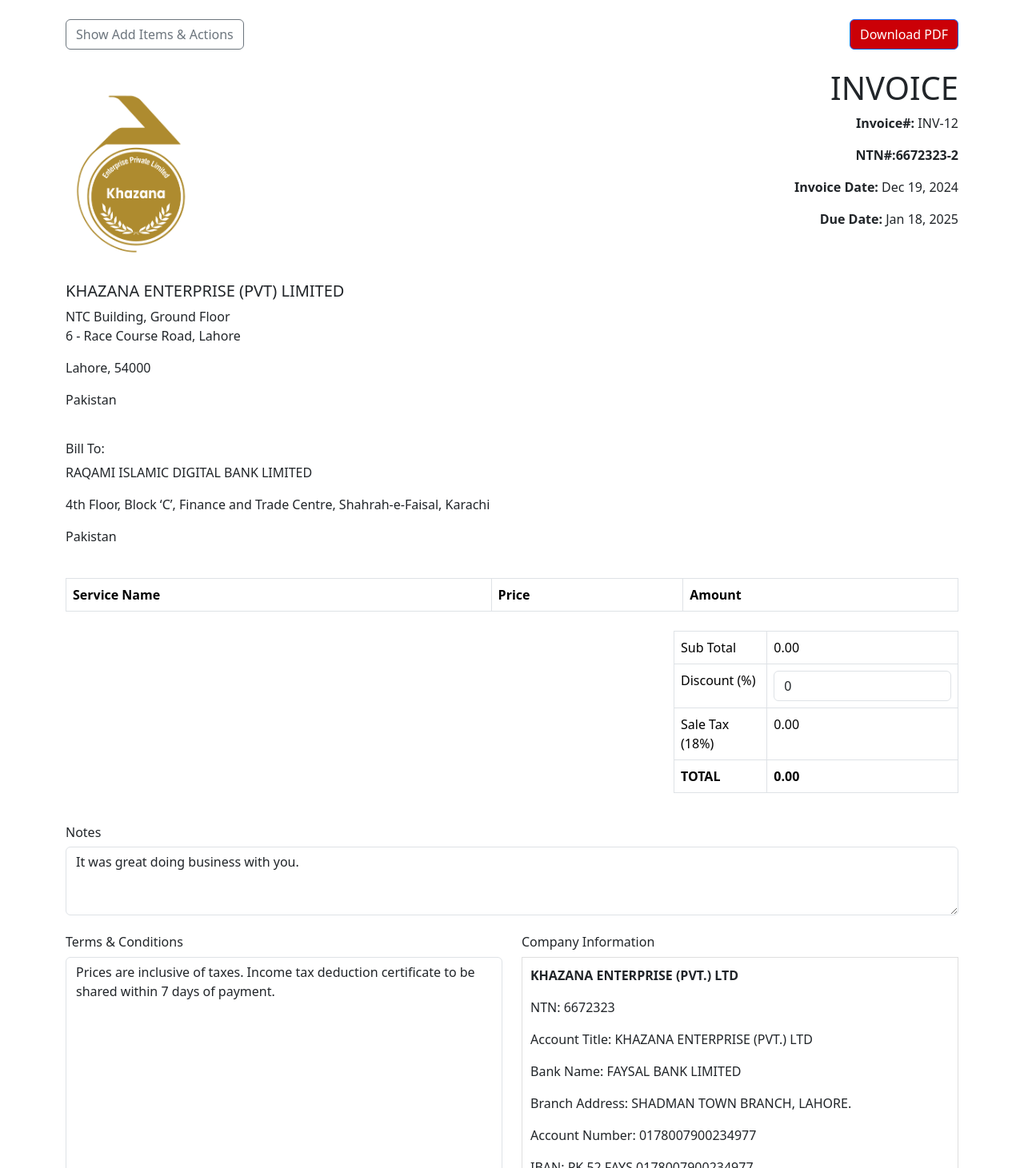
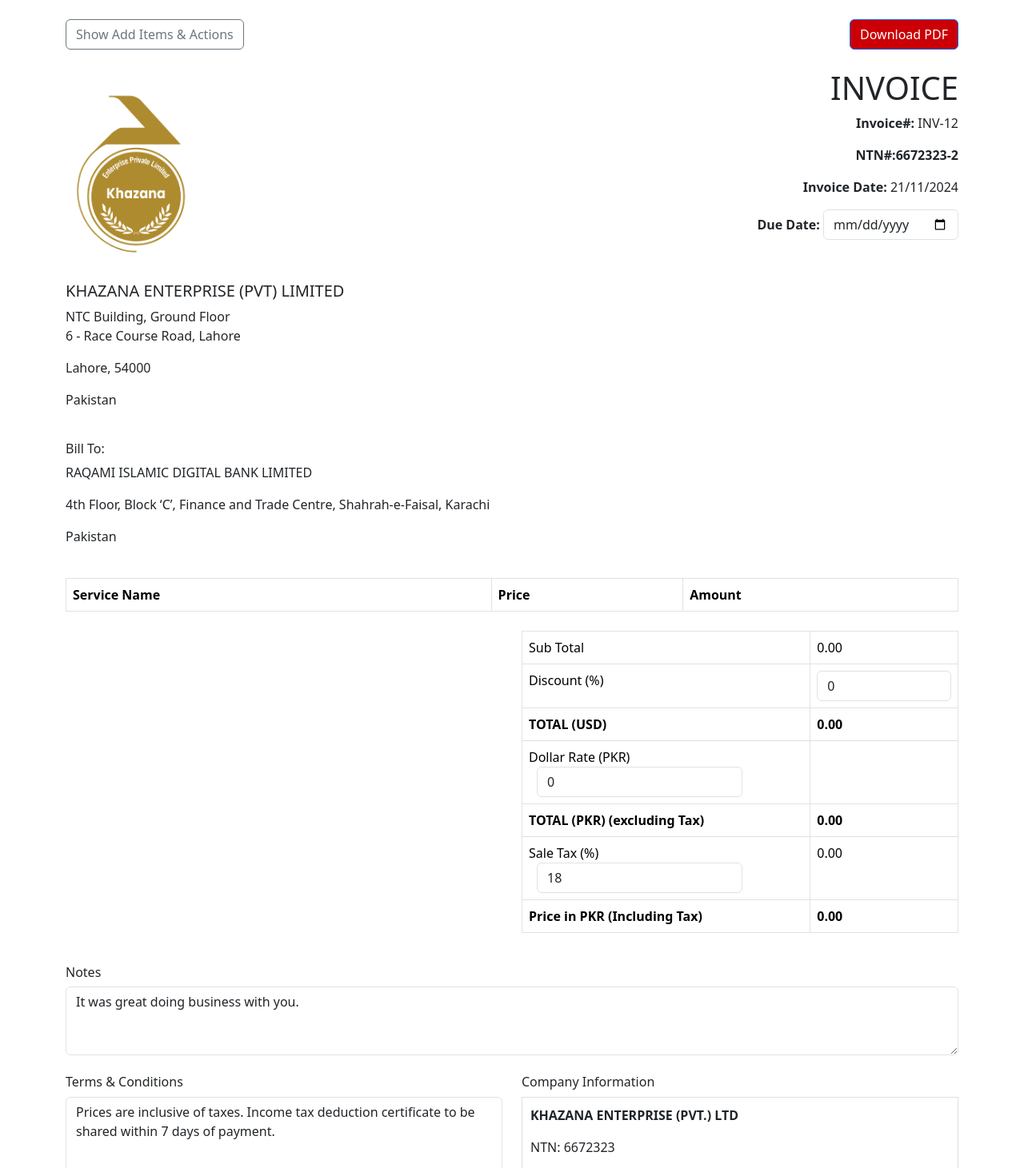
Before and after one commit to mirza289/Khazan-Cloud-Billing, a React (Create React App) app: page /settings/generate-invoice in a window 1280 px wide. Shown: the top 1461 px of the page at 80% size. Built offline with nearby package versions, Linux system fonts and the light colour scheme.

Commit message:
Update InvoiceGenerator.jsx

```diff
--- a/src/pages/Settings/InvoiceGenerator.jsx
+++ b/src/pages/Settings/InvoiceGenerator.jsx
@@ -10,8 +10,6 @@
   },
 };
 
-let info = "KHAZANA ENTERPRISE (PVT.) LTD NTN:6672323 ACCOUNT TITLE: KHAZANA ENTERPRISE (PVT.) LTD BANK NAME: FAYSAL BANK LIMITED BRANCH ADRESS: SHADMAN TOWN BRANCH, LAHORE. ACCOUNT NUMBER: 0178007900234977 IBAN: PK 52 FAYS 0178007900234977 SWIFT CODE: FAYSPKKA"
-
 function InvoiceGenerator() {
   const [items, setItems] = useState([]);
   const [taxRate, setTaxRate] = useState(18);
@@ -19,8 +17,21 @@
   const [notes, setNotes] = useState('It was great doing business with you.');
   const [terms, setTerms] = useState('Prices are inclusive of taxes. Income tax deduction certificate to be shared within 7 days of payment.');
   const [showActions, setShowActions] = useState(false); // Toggle state
+  const [invoiceDate] = useState(new Date().toLocaleDateString('en-GB')); // Get current date in dd/mm/yyyy format
+  const [dueDate, setDueDate] = useState('');
   const storedData = JSON.parse(localStorage.getItem('serviceCostsSummary')) || [];
+  const [dollarRate, setDollarRate] = useState(0); // State for dollar rate
+  const [dueDateError, setDueDateError] = useState(''); // State to store validation error
 
+  const handleDueDateChange = (date) => {
+    const today = new Date().toISOString().split('T')[0]; // Get today's date in 'yyyy-mm-dd' format
+    if (date < today) {
+      setDueDateError('Due date cannot be in the past.');
+    } else {
+      setDueDateError('');
+      setDueDate(date);
+    }
+  };
   const companyInfo = {
     name: 'KHAZANA ENTERPRISE (PVT.) LTD',
     ntn: '6672323',
@@ -48,13 +59,14 @@
       updatedItems[index].amount = Number(updatedItems[index].rate);
     }
     setItems(updatedItems);
-  };
+  }
 
+  const [priceInPKR, setPriceInPKR] = useState(0); // State to store PKR value
   const subTotal = items.reduce((sum, item) => sum + Number(item.amount || 0), 0);
   const discountAmount = (subTotal * discount) / 100;
   const taxableAmount = subTotal - discountAmount;
-  const tax = (taxableAmount * taxRate) / 100;
-  const total = taxableAmount + tax;
+  const total = taxableAmount;
+  const tax = (priceInPKR * taxRate) / 100;
 
   const getTargetElement = () => document.getElementById('invoice-container');
 
@@ -69,6 +81,18 @@
     }));
     setItems(mappedItems);
   }, []);
+
+  const totalInPKR = total * dollarRate; // Calculating total in PKR
+
+  // Calculate PKR value including sales tax
+  useEffect(() => {
+    if (dollarRate > 0) {
+      const convertedPrice = total * dollarRate; // Convert total to PKR
+      const taxOnPKR = (convertedPrice * taxRate) / 100; // Apply sales tax
+      setPriceInPKR(convertedPrice + taxOnPKR); // Update PKR value
+    }
+  }, [dollarRate, total, taxRate]);
+
 
   return (
     <Container>
@@ -103,8 +127,19 @@
             <h1>INVOICE</h1>
             <p><strong>Invoice#:</strong> INV-12</p>
             <p><strong>NTN#:6672323-2</strong></p>
-            <p><strong>Invoice Date:</strong> Dec 19, 2024</p>
-            <p><strong>Due Date:</strong> Jan 18, 2025</p>
+            <p><strong>Invoice Date:</strong> {invoiceDate}</p>
+            <p>
+              <strong>Due Date:</strong>{' '}
+              <Form.Control
+                type="date"
+                value={dueDate}
+                onChange={(e) => handleDueDateChange(e.target.value)}
+                style={{ display: 'inline', width: 'auto' }}
+              />
+              {dueDateError && (
+                <p style={{ color: 'red', fontSize: 'small' }}>{dueDateError}</p>
+              )}
+            </p>
           </Col>
         </Row>
         <Row>
@@ -160,7 +195,7 @@
           </tbody>
         </Table>
         <Row>
-          <Col md={{ span: 4, offset: 8 }}>
+          <Col md={{ span: 6, offset: 6 }}>
             <Table bordered>
               <tbody>
                 <tr>
@@ -178,12 +213,46 @@
                   </td>
                 </tr>
                 <tr>
-                  <td>Sale Tax ({taxRate}%)</td>
+                  <td><strong>TOTAL (USD)</strong></td>
+                  <td><strong>{total.toFixed(2)}</strong></td>
+                </tr>
+                <tr>
+                  <td>
+                    Dollar Rate (PKR)
+                    <Form.Control
+                      type="number"
+                      value={dollarRate}
+                      onChange={(e) => setDollarRate(Number(e.target.value))}
+                      style={{ display: 'inline', width: 'auto', marginLeft: '10px' }}
+                    />
+                  </td>
+                  <td>
+
+                  </td>
+                </tr>
+                <tr>
+                  <td><strong>TOTAL (PKR) (excluding Tax)</strong></td>
+                  <td><strong>{totalInPKR.toFixed(2)}</strong></td>
+                </tr>
+                <tr>
+                  <td>
+                    Sale Tax (%)
+                    <Form.Control
+                      type="number"
+                      value={taxRate}
+                      onChange={(e) => setTaxRate(Number(e.target.value))}
+                      style={{ display: 'inline', width: 'auto', marginLeft: '10px' }}
+                    />
+                  </td>
                   <td>{tax.toFixed(2)}</td>
                 </tr>
+                {/* <tr>
+                  <td><strong>TOTAL (PKR)</strong></td>
+                  <td><strong>{dollarRate > 0 ? totalInPKR.toFixed(2) : 'Enter Dollar Rate'}</strong></td>
+                </tr> */}
                 <tr>
-                  <td><strong>TOTAL</strong></td>
-                  <td><strong>{total.toFixed(2)}</strong></td>
+                  <td><strong>Price in PKR (Including Tax)</strong></td>
+                  <td><strong>{priceInPKR.toFixed(2)}</strong></td>
                 </tr>
               </tbody>
             </Table>
```
